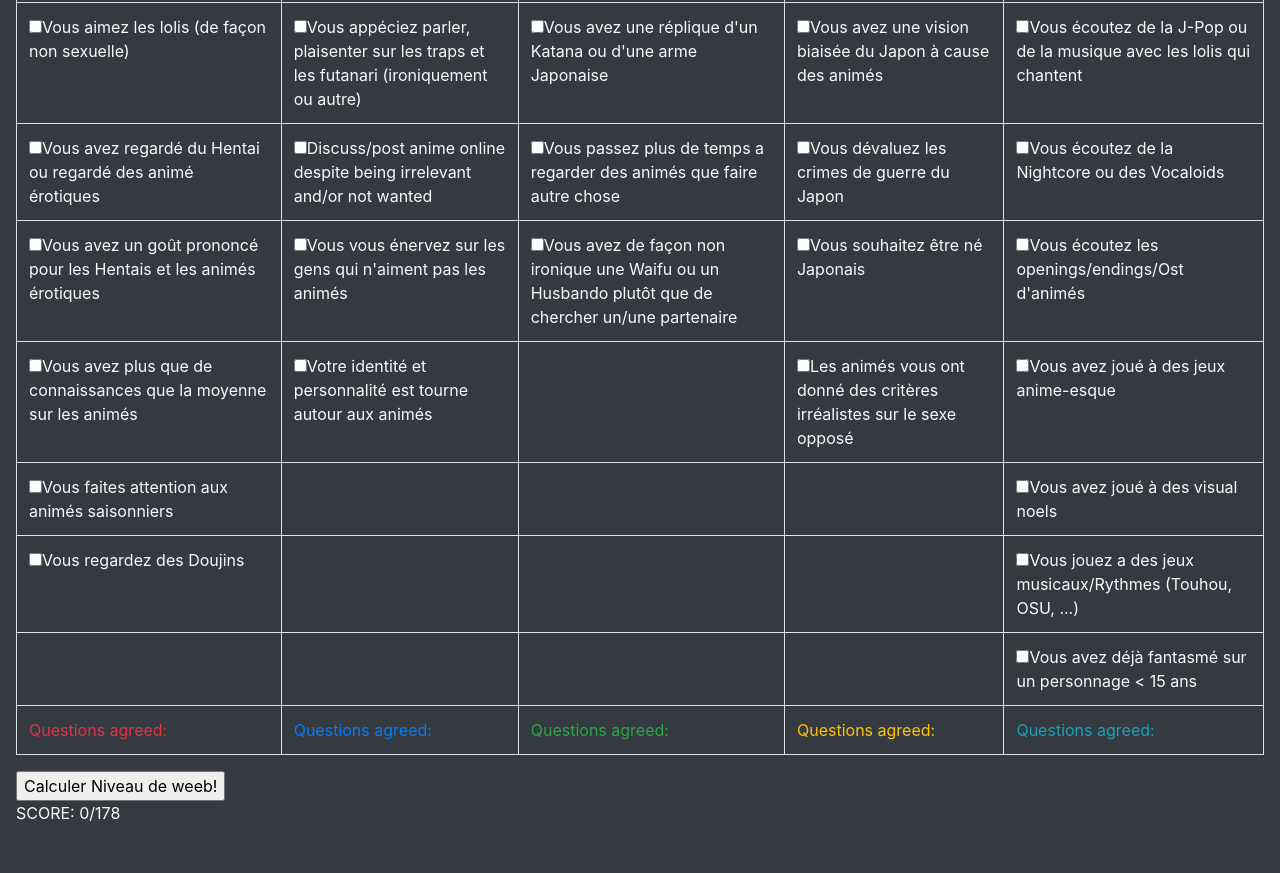
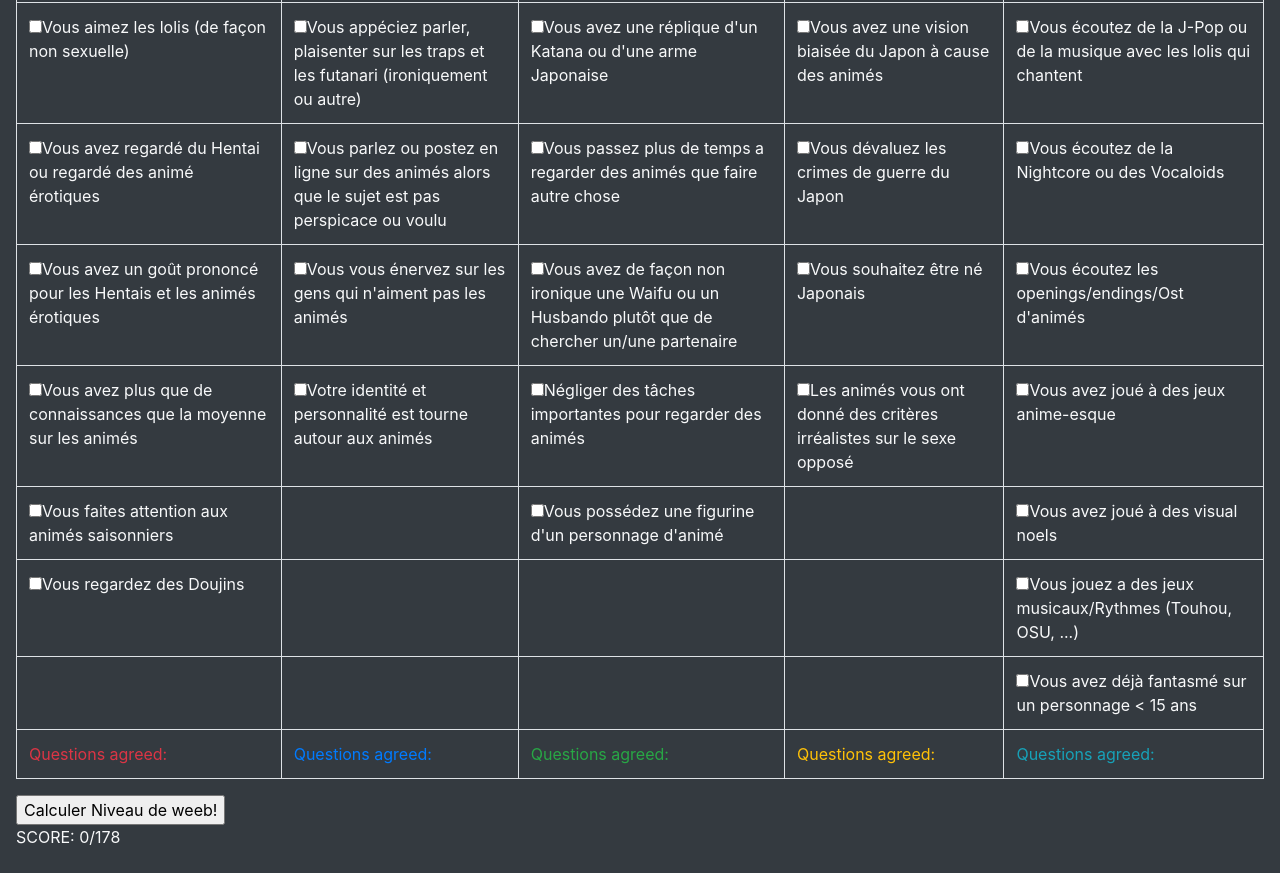
Before and after one commit to Stanislackh/WeeabooTest, a plain HTML site: page WeebTest/Pages/WeebTestFr.html in a window 1280 px wide. Shown: the part 917-1790 px from the top of the page. Before the commit the page ends 1766 px from the top, so only its background shows below. Drawn offline with nearby package versions, Linux system fonts and the light colour scheme.

Commit message:
Corrections tableaux

```diff
--- a/WeebTest/Pages/indexFr.html
+++ b/WeebTest/Pages/WeebTestFr.html
@@ -66,7 +66,7 @@
         <td><input class="reponse" type="CheckBox" value="3">Vous avez une collection de réactions, gif ou meme avec des animés
         </td>
         <td><input class="reponse" type="CheckBox" value="3">Vous dépensez au moins 25€ par mois pour des mangas/animés</td>
-        <td><input class="reponse" type="CheckBox" value="3"> Vous n'aimez pas pas converser avec des fans d'animé sous cultivé
+        <td><input class="reponse" type="CheckBox" value="3">Vous n'aimez pas pas converser avec des fans d'animé sous cultivé
         </td>
         <td><input class="reponse" type="CheckBox" value="3">Vous regardez des chaînes de commentaires d'animes (i.e LeChefOtaku, ...)
         </td>
@@ -102,8 +102,7 @@
     <tr>
         <td><input class="reponse" type="CheckBox" value="3">Vous avez regardé du Hentai ou regardé des animé érotiques
         </td>
-        <td><input class="reponse" type="CheckBox" value="3">Discuss/post anime online despite being irrelevant
-            and/or not wanted
+        <td><input class="reponse" type="CheckBox" value="3">Vous parlez ou postez en ligne sur des animés alors que le sujet est pas perspicace ou voulu
         </td>
         <td><input class="reponse" type="CheckBox" value="5">Vous passez plus de temps a regarder des animés que faire autre chose
         </td>
@@ -123,7 +122,7 @@
         </td>
         <td><input class="reponse" type="CheckBox" value="5">Votre identité et personnalité est tourne autour aux animés
         </td>
-        <td></td>
+        <td><input class="reponse" type="CheckBox" value="3">Négliger des tâches importantes pour regarder des animés</td>
         <td><input class="reponse" type="CheckBox" value="4">Les animés vous ont donné des critères irréalistes sur le sexe opposé
         </td>
         <td><input class="reponse" type="CheckBox" value="2">Vous avez joué à des jeux anime-esque</td>
@@ -131,7 +130,7 @@
     <tr>
         <td><input class="reponse" type="CheckBox" value="2">Vous faites attention aux animés saisonniers</td>
         <td></td>
-        <td></td>
+        <td><input class="reponse" type="CheckBox" value="3">Vous possédez une figurine d'un personnage d'animé</td>
         <td></td>
         <td><input class="reponse" type="CheckBox" value="3">Vous avez joué à des visual noels</td>
     </tr>
```
Also changed, not shown: WeebTest/Pages/WeebTestEn.html (renamed from WeebTest/Pages/indexEn.html, +2 -2 lines).
